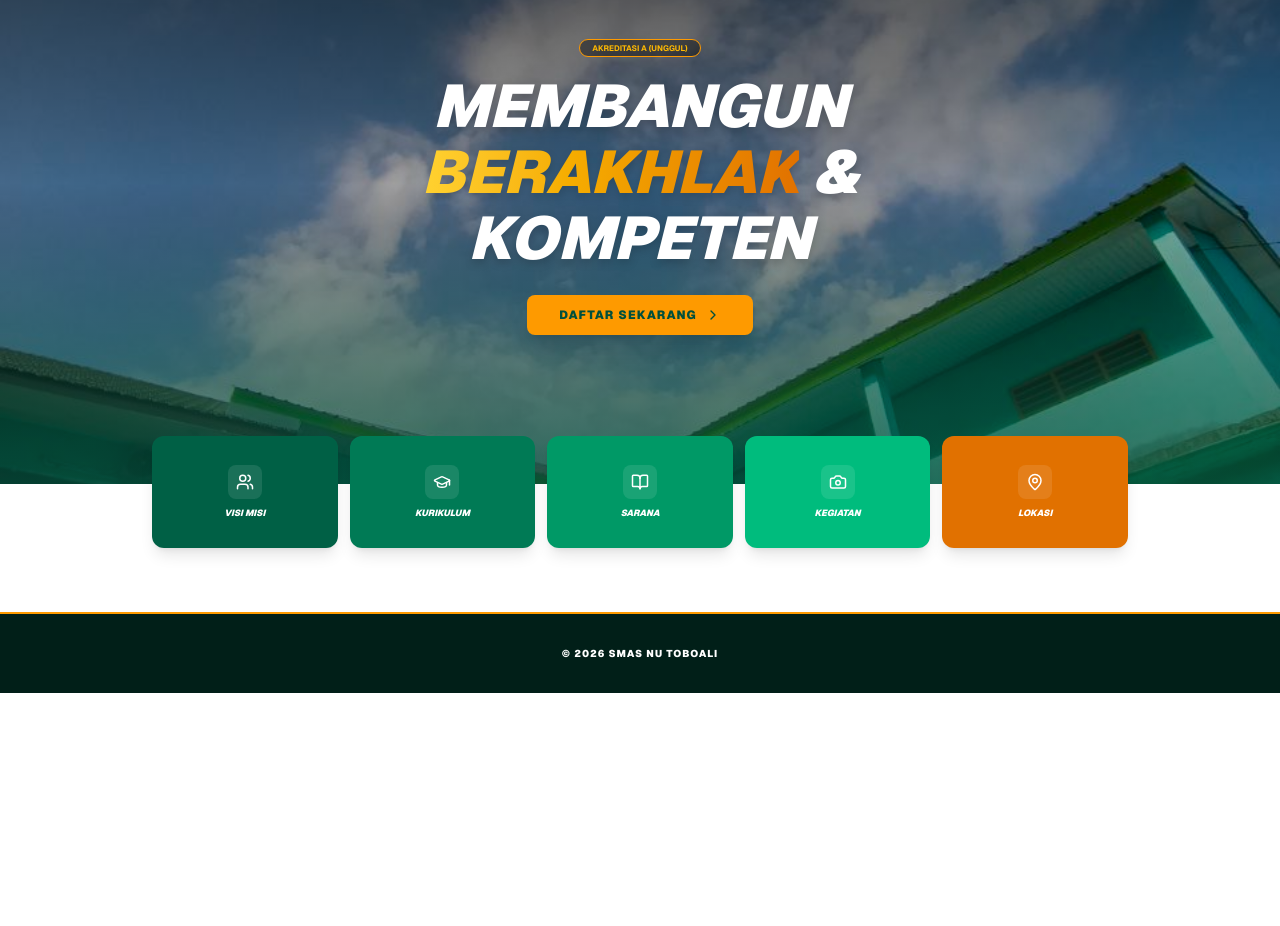
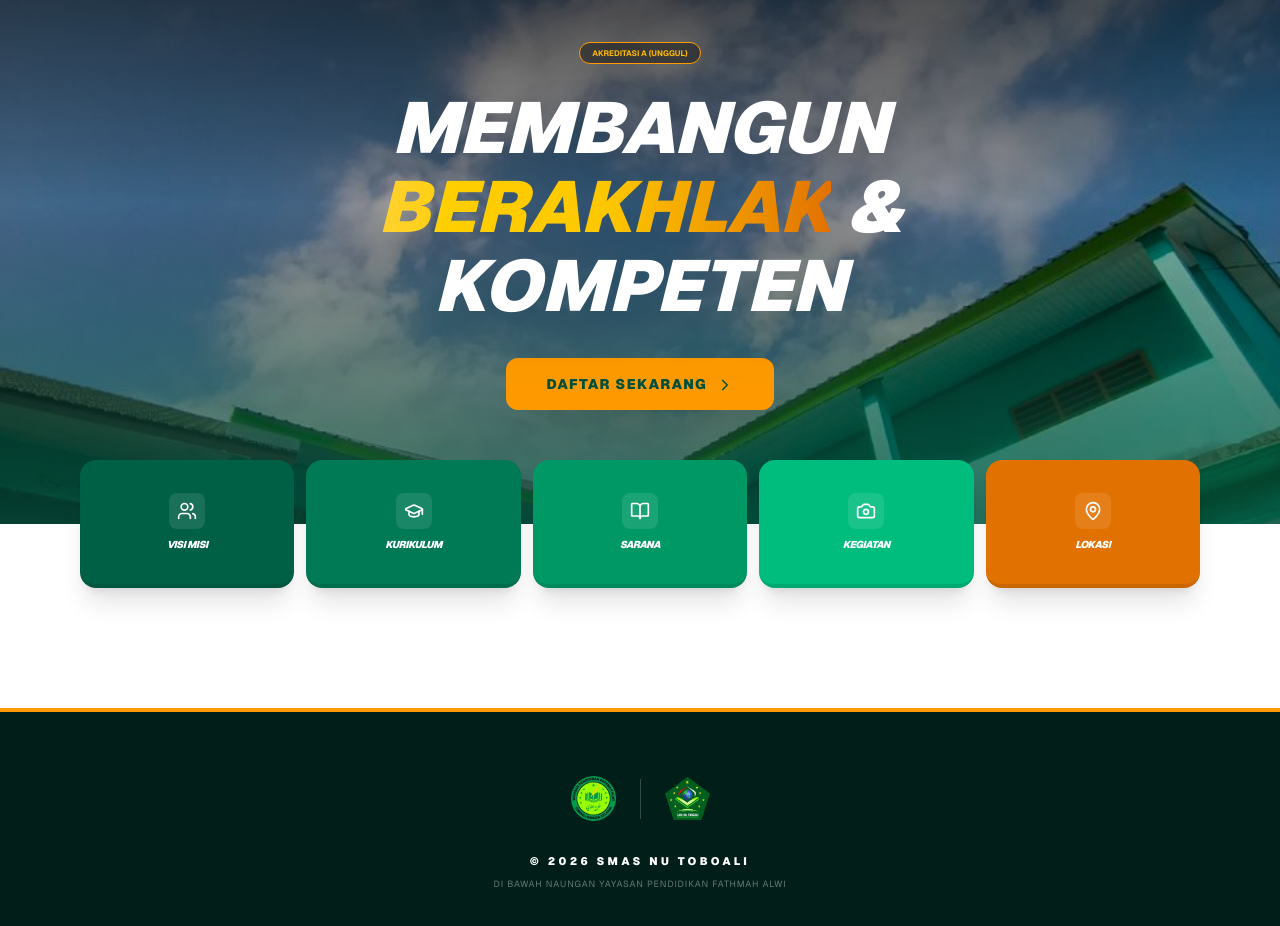
Before and after one commit to dapamutakkin44-dev/smas-nu-toboali, a Next.js app: page / in a window 1280 px wide. Shown: the part 200-1126 px from the top of the page. Before the commit the page ends 893 px from the top, so only its background shows below. Built offline with nearby package versions, Linux system fonts and the light colour scheme.

Commit message:
Ultra Final Fix: Logo Footer & Layout

```diff
--- a/src/app/page.tsx
+++ b/src/app/page.tsx
@@ -10,13 +10,13 @@ export default function HomePage() {
   return (
     <main className="min-h-screen bg-white font-sans overflow-x-hidden text-slate-900">
 
-      {/* 1. NAVBAR - UKURAN TIGHT */}
+      {/* 1. NAVBAR - FIXED & RAPI */}
       <nav className="bg-[#064E3B] text-white py-3 shadow-xl sticky top-0 z-[100] border-b border-amber-500/30">
         <div className="container mx-auto flex justify-between items-center px-6">
           <div className="flex items-center gap-2">
-            <div className="flex gap-1 bg-white p-1 rounded-full">
-              <Image src="/logo-yayasan.png" alt="Logo" width={22} height={22} />
-              <Image src="/logo-sma.png" alt="Logo" width={22} height={22} />
+            <div className="flex gap-1 bg-white p-1 rounded-full shadow-sm">
+              <Image src="/logo-yayasan.png" alt="Logo Yayasan" width={22} height={22} />
+              <Image src="/logo-sma.png" alt="Logo SMA" width={22} height={22} />
             </div>
             <h1 className="text-[10px] md:text-base font-black tracking-tighter uppercase italic">
               SMAS NU TOBOALI
@@ -33,19 +33,19 @@ export default function HomePage() {
         </div>
       </nav>
 
-      {/* 2. RUNNING TEXT - FIX ANIMASI */}
+      {/* 2. RUNNING TEXT - POSISI TEPAT */}
       <div className="bg-amber-500 py-1.5 overflow-hidden whitespace-nowrap border-b border-black/10 relative z-50">
         <div className="flex">
           <motion.div
             animate={{ x: ["0%", "-100%"] }}
-            transition={{ repeat: Infinity, duration: 30, ease: "linear" }}
+            transition={{ repeat: Infinity, duration: 25, ease: "linear" }}
             className="inline-block text-emerald-950 font-black text-[9px] md:text-[11px] uppercase tracking-wider flex-shrink-0"
           >
             ✨ PPDB SMAS NU TOBOALI 2026/2027 TELAH DIBUKA! DAFTARKAN DIRI ANDA SEGERA ✨ &nbsp;&nbsp;&nbsp;&nbsp; ✨ PPDB SMAS NU TOBOALI 2026/2027 TELAH DIBUKA! DAFTARKAN DIRI ANDA SEGERA ✨ &nbsp;&nbsp;&nbsp;&nbsp;
           </motion.div>
           <motion.div
             animate={{ x: ["0%", "-100%"] }}
-            transition={{ repeat: Infinity, duration: 30, ease: "linear" }}
+            transition={{ repeat: Infinity, duration: 25, ease: "linear" }}
             className="inline-block text-emerald-950 font-black text-[9px] md:text-[11px] uppercase tracking-wider flex-shrink-0"
           >
             ✨ PPDB SMAS NU TOBOALI 2026/2027 TELAH DIBUKA! DAFTARKAN DIRI ANDA SEGERA ✨ &nbsp;&nbsp;&nbsp;&nbsp; ✨ PPDB SMAS NU TOBOALI 2026/2027 TELAH DIBUKA! DAFTARKAN DIRI ANDA SEGERA ✨ &nbsp;&nbsp;&nbsp;&nbsp;
@@ -53,54 +53,60 @@ export default function HomePage() {
         </div>
       </div>
 
-      {/* 3. HERO SECTION - UKURAN FONT DIKECILKAN BIAR GAK NABRAK */}
-      <section className="relative h-[75vh] flex items-center justify-center text-white text-center">
+      {/* 3. HERO SECTION - SKALA FONT DIPERBAIKI */}
+      <section className="relative h-[70vh] md:h-[80vh] flex items-center justify-center text-white text-center pt-10">
         <div className="absolute inset-0 z-0">
           <Image src="/gedung-sekolah.jpg" alt="Gedung" fill priority className="object-cover" />
-          <div className="absolute inset-0 bg-gradient-to-b from-black/70 via-black/30 to-[#064E3B]/80"></div>
+          <div className="absolute inset-0 bg-gradient-to-b from-black/80 via-black/30 to-[#064E3B]/80"></div>
         </div>
 
-        <div className="relative z-10 px-6 max-w-3xl">
-          <div className="inline-block px-3 py-0.5 border border-amber-500 text-amber-400 rounded-full text-[8px] font-bold uppercase mb-4 bg-black/40">
+        <div className="relative z-10 px-6 max-w-4xl">
+          <div className="inline-block px-3 py-1 border border-amber-500 text-amber-400 rounded-full text-[8px] font-bold uppercase mb-6 bg-black/40 backdrop-blur-sm">
             Akreditasi A (UNGGUL)
           </div>
 
-          <h2 className="text-3xl md:text-6xl font-black mb-6 leading-[1.1] uppercase italic drop-shadow-lg">
+          <h2 className="text-4xl md:text-7xl font-black mb-8 leading-[1.1] uppercase italic drop-shadow-2xl text-white">
             Membangun <br/>
-            <span className="text-transparent bg-clip-text bg-gradient-to-r from-amber-300 to-amber-600">
+            <span className="text-transparent bg-clip-text bg-gradient-to-r from-amber-300 via-yellow-400 to-amber-600">
               Berakhlak
             </span> <br className="md:hidden" /> & Kompeten
           </h2>
 
-          <div className="mt-2">
-            <Link href="/ppdb" className="inline-block bg-amber-500 text-emerald-900 px-8 py-3 rounded-lg font-black text-xs no-underline uppercase tracking-widest shadow-xl hover:scale-105 transition-transform">
-              Daftar Sekarang <ChevronRight className="inline ml-1" size={16} />
+          <div className="mt-4">
+            <Link href="/ppdb" className="inline-block bg-amber-500 text-emerald-900 px-10 py-4 rounded-xl font-black text-sm no-underline uppercase tracking-widest shadow-2xl hover:bg-white transition-all transform hover:scale-105">
+              Daftar Sekarang <ChevronRight className="inline ml-1" size={18} />
             </Link>
           </div>
         </div>
       </section>
 
-      {/* 4. MENU CEPAT - JARAK RAPAT */}
-      <section className="relative z-20 -mt-12 max-w-5xl mx-auto px-6 pb-16">
+      {/* 4. MENU CEPAT - JARAK PRESISI */}
+      <section className="relative z-20 -mt-16 max-w-6xl mx-auto px-4 pb-20">
         <div className="grid grid-cols-2 md:grid-cols-5 gap-3">
           {[
-            { n: "Visi Misi", h: "/profil", c: "bg-emerald-800", i: <Users size={18}/> },
-            { n: "Kurikulum", h: "/akademik", c: "bg-emerald-700", i: <GraduationCap size={18}/> },
-            { n: "Sarana", h: "/fasilitas", c: "bg-emerald-600", i: <BookOpen size={18}/> },
-            { n: "Kegiatan", h: "/galeri", c: "bg-emerald-500", i: <Camera size={18}/> },
-            { n: "Lokasi", h: "/kontak", c: "bg-amber-600", i: <MapPin size={18}/> },
+            { n: "Visi Misi", h: "/profil", c: "bg-emerald-800", i: <Users size={20}/> },
+            { n: "Kurikulum", h: "/akademik", c: "bg-emerald-700", i: <GraduationCap size={20}/> },
+            { n: "Sarana", h: "/fasilitas", c: "bg-emerald-600", i: <BookOpen size={20}/> },
+            { n: "Kegiatan", h: "/galeri", c: "bg-emerald-500", i: <Camera size={20}/> },
+            { n: "Lokasi", h: "/kontak", c: "bg-amber-600", i: <MapPin size={20}/> },
           ].map((m) => (
-            <Link key={m.n} href={m.h} className={`${m.c} flex flex-col items-center justify-center p-3 rounded-xl text-white shadow-lg no-underline h-28 hover:-translate-y-1 transition-all`}>
+            <Link key={m.n} href={m.h} className={`${m.c} flex flex-col items-center justify-center p-4 rounded-2xl text-white shadow-xl no-underline h-32 hover:-translate-y-2 transition-transform border-b-4 border-black/10`}>
               <div className="mb-2 bg-white/10 p-2 rounded-lg">{m.i}</div>
-              <span className="font-black uppercase text-[9px] italic">{m.n}</span>
+              <span className="font-black uppercase text-[10px] italic tracking-tighter">{m.n}</span>
             </Link>
           ))}
         </div>
       </section>
 
-      {/* FOOTER - SIMPLE */}
-      <footer className="bg-[#011f18] py-8 text-center border-t-2 border-amber-500 text-white">
-        <p className="font-black tracking-widest uppercase text-[10px]">© 2026 SMAS NU TOBOALI</p>
+      {/* 5. FOOTER - LOGO KEMBALI MUNCUL */}
+      <footer className="bg-[#011f18] py-16 text-center border-t-4 border-amber-500 text-white mt-10">
+        <div className="flex justify-center gap-6 mb-8 items-center">
+          <Image src="/logo-yayasan.png" alt="Logo Yayasan" width={45} height={45} className="object-contain" />
+          <div className="w-[1px] h-10 bg-white/20"></div>
+          <Image src="/logo-sma.png" alt="Logo SMA" width={45} height={45} className="object-contain" />
+        </div>
+        <p className="font-black tracking-[0.3em] uppercase text-[11px] mb-2">© 2026 SMAS NU TOBOALI</p>
+        <p className="text-[9px] uppercase tracking-widest text-white/40">Di bawah naungan Yayasan Pendidikan Fathmah Alwi</p>
       </footer>
     </main>
   );
```
